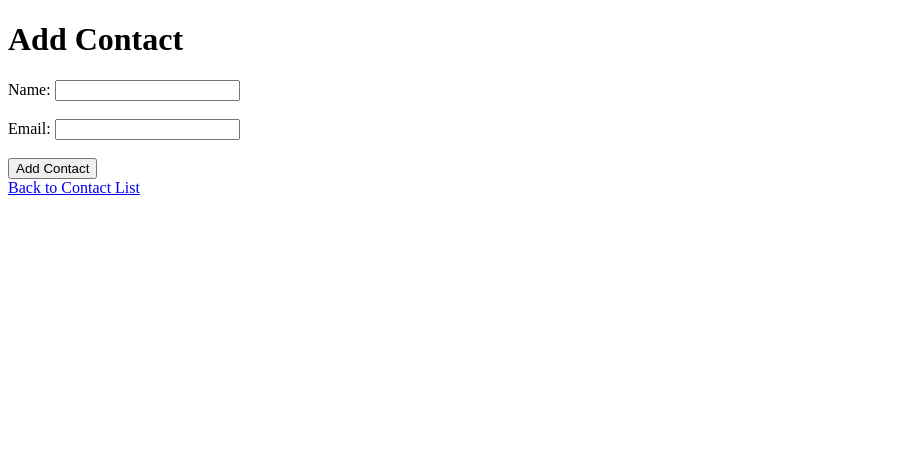
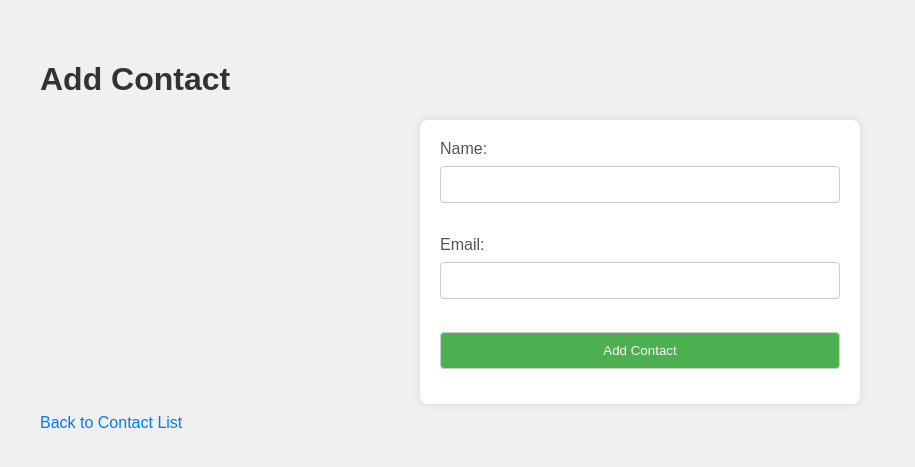
Before and after one commit to H3PRIYA/Contactlist, a Django app: page /contacts/add/ in a window 1280 px wide. Shown: the top 467 px of the page, without its empty margins (0-915 px from the left). Run offline with Django 4.2, Linux system fonts and the light colour scheme.

Commit message:
Update add_contact.html

```diff
--- a/myproject/app/templates/myapp/add_contact.html
+++ b/myproject/app/templates/myapp/add_contact.html
@@ -2,6 +2,63 @@
 <html>
 <head>
     <title>Add Contact</title>
+    <style>
+        body {
+            background-color: #f0f0f0;
+            font-family: Arial, sans-serif;
+            margin: 20px;
+            padding: 20px;
+        }
+
+        h1 {
+            color: #333;
+        }
+
+        form {
+            max-width: 400px;
+            margin: auto;
+            background-color: #fff;
+            padding: 20px;
+            border-radius: 8px;
+            box-shadow: 0 0 10px rgba(0, 0, 0, 0.1);
+        }
+
+        label {
+            display: block;
+            margin-bottom: 8px;
+            color: #555;
+        }
+
+        input {
+            width: 100%;
+            padding: 10px;
+            margin-bottom: 15px;
+            box-sizing: border-box;
+            border: 1px solid #ccc;
+            border-radius: 4px;
+        }
+
+        input[type="submit"] {
+            background-color: #4caf50;
+            color: #fff;
+            cursor: pointer;
+        }
+
+        input[type="submit"]:hover {
+            background-color: #45a049;
+        }
+
+        a {
+            display: block;
+            margin-top: 10px;
+            color: #007BFF;
+            text-decoration: none;
+        }
+
+        a:hover {
+            text-decoration: underline;
+        }
+    </style>
 </head>
 <body>
     <h1>Add Contact</h1>
```
